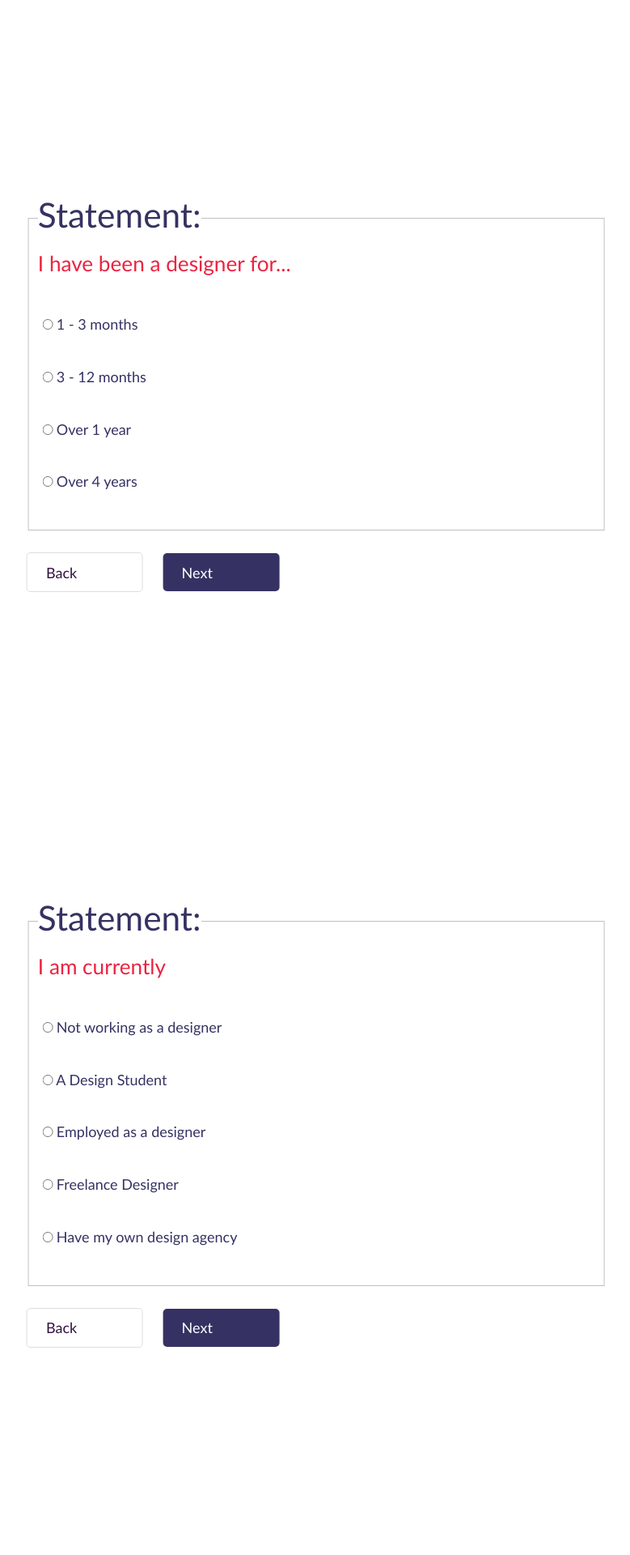
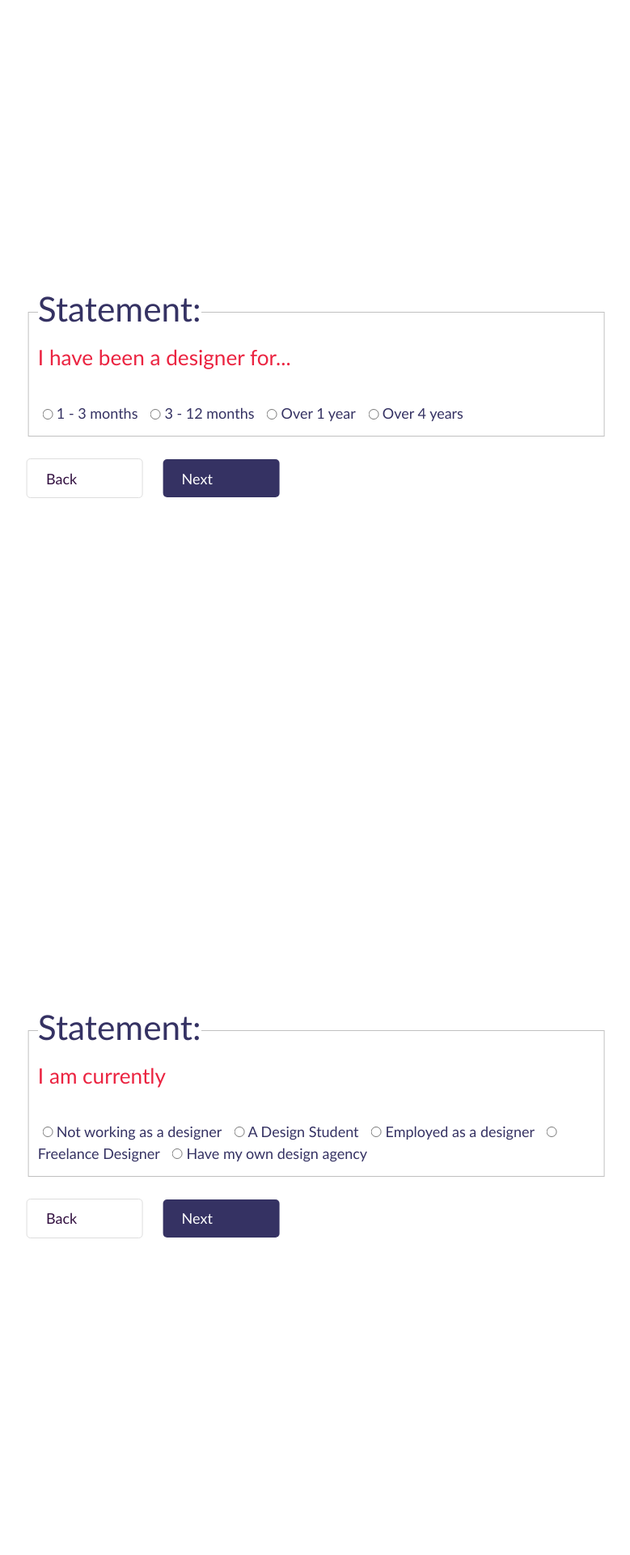
Before and after one commit to compassofdesign/site, a Jekyll site: the page built from assessment/index.html, in a window 1280 px wide. Shown: the part 1697-3617 px from the top of the page at 81% size, without its empty margins (249-1028 px from the left). Built offline with Jekyll 4.4.1, drawn with Linux system fonts in a browser that asks for light colours; nearby versions of some CDN libraries.

```diff
--- a/assessment/index.html
+++ b/assessment/index.html
@@ -396,7 +396,7 @@
         <h3>That's it for questions. Once you hit "get results," we'll score your answers and you'll have a printable learning path with some action steps.</h3>
         <h4>If you don't want skewed results, make sure you answered every question.</h4>
         <h5>A few of these answers are geared towards having fun and making light fun of our industry. You can choose to anonymously share this data with me to make this a better experience for other people on the results page</h5>
-        <form action="https://formspree.io/mgowvjom" method="POST" class="assessment">
+        <form action="https://formspree.io/xzdbgrnx" method="POST" class="assessment">
           <input type="text" name="_gotcha" style="display: none">
           <input type="text" name="_name" style="display: none" value="anonymous">
           <input type="text" name="_scores" value="" class="hidden" id="message">
--- a/css/2-base/_base.sass
+++ b/css/2-base/_base.sass
@@ -259,12 +259,9 @@
     padding: 0
     border-radius: 0
 fieldset
-  display: flex
-  flex-direction: column
-  justify-content: space-between
+  display: block
   margin-bottom: $margin
   label
-    display: block
     margin-bottom: $margin
     padding: .3em
     line-height: 1.5
--- a/css/master.css
+++ b/css/master.css
@@ -459,12 +459,9 @@
     border-radius: 0; }
 
 fieldset {
-  display: flex;
-  flex-direction: column;
-  justify-content: space-between;
+  display: block;
   margin-bottom: 1.5em; }
   fieldset label {
-    display: block;
     margin-bottom: 1.5em;
     padding: 0.3em;
     line-height: 1.5; }
--- a/index.html
+++ b/index.html
@@ -66,7 +66,7 @@
         <label for="form-subject">Subject</label>
         <input id="form-subject" type="text" name="Subject" placeholder="Subject" required="true">
         <label for="form-message"></label>
-        <textarea id="form-message" name="Message" cols="35" rows="12"  required="true">Type your message here.</textarea>
+        <textarea id="form-message" name="Message" cols="35" rows="12"  required="true"></textarea>
         <br />
         <input type="hidden" name="_next" value="{{site.baseurl}}/form" />
         <button class="button" type="submit">Send</button>
```
Also changed, not shown: 1 other file.
